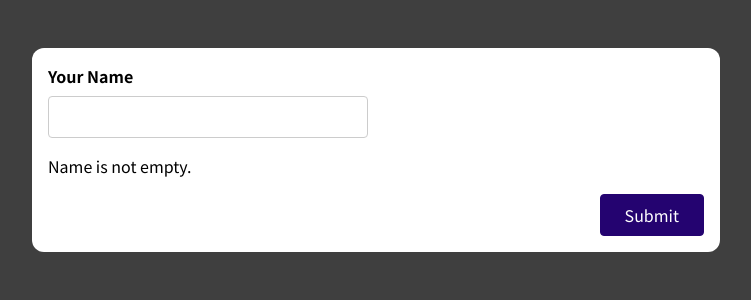
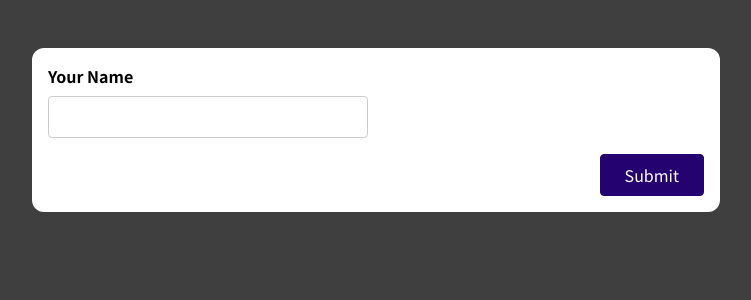
Before and after one commit to kjh-busan/09-react-form-input, a React (Create React App) app: page / in a window 1280 px wide. Shown: the top 300 px of the page, without its empty margins (264-1015 px from the left). Built offline with nearby package versions, Linux system fonts and the light colour scheme.

Commit message:
feat: check valid className

```diff
--- a/src/components/SimpleInput.js
+++ b/src/components/SimpleInput.js
@@ -3,7 +3,7 @@ import { useRef, useState } from "react";
 const SimpleInput = (props) => {
   const nameInputRef = useRef();
   const [enteredName, setEnteredName] = useState("");
-  const [enteredNameIsValid, setEnteredNamaIsValid] = useState(false);
+  const [enteredNameIsValid, setEnteredNamaIsValid] = useState(true);
 
   const nameInputChangeHandler = (event) => {
     setEnteredName(event.target.value);
@@ -26,9 +26,12 @@ const SimpleInput = (props) => {
     setEnteredName("");
   };
 
+  const nameInputCllasses = enteredNameIsValid
+    ? "form-control"
+    : "form-control invalid";
   return (
     <form onSubmit={formSubmitHandler}>
-      <div className="form-control">
+      <div className={nameInputCllasses}>
         <label htmlFor="name">Your Name</label>
         <input
           ref={nameInputRef}
@@ -37,7 +40,9 @@ const SimpleInput = (props) => {
           onChange={nameInputChangeHandler}
           value={enteredName}
         />
-        {!enteredNameIsValid && <p>Name is not empty.</p>}
+        {!enteredNameIsValid && (
+          <p className="error-text">Name is not empty.</p>
+        )}
       </div>
       <div className="form-actions">
         <button>Submit</button>
```
